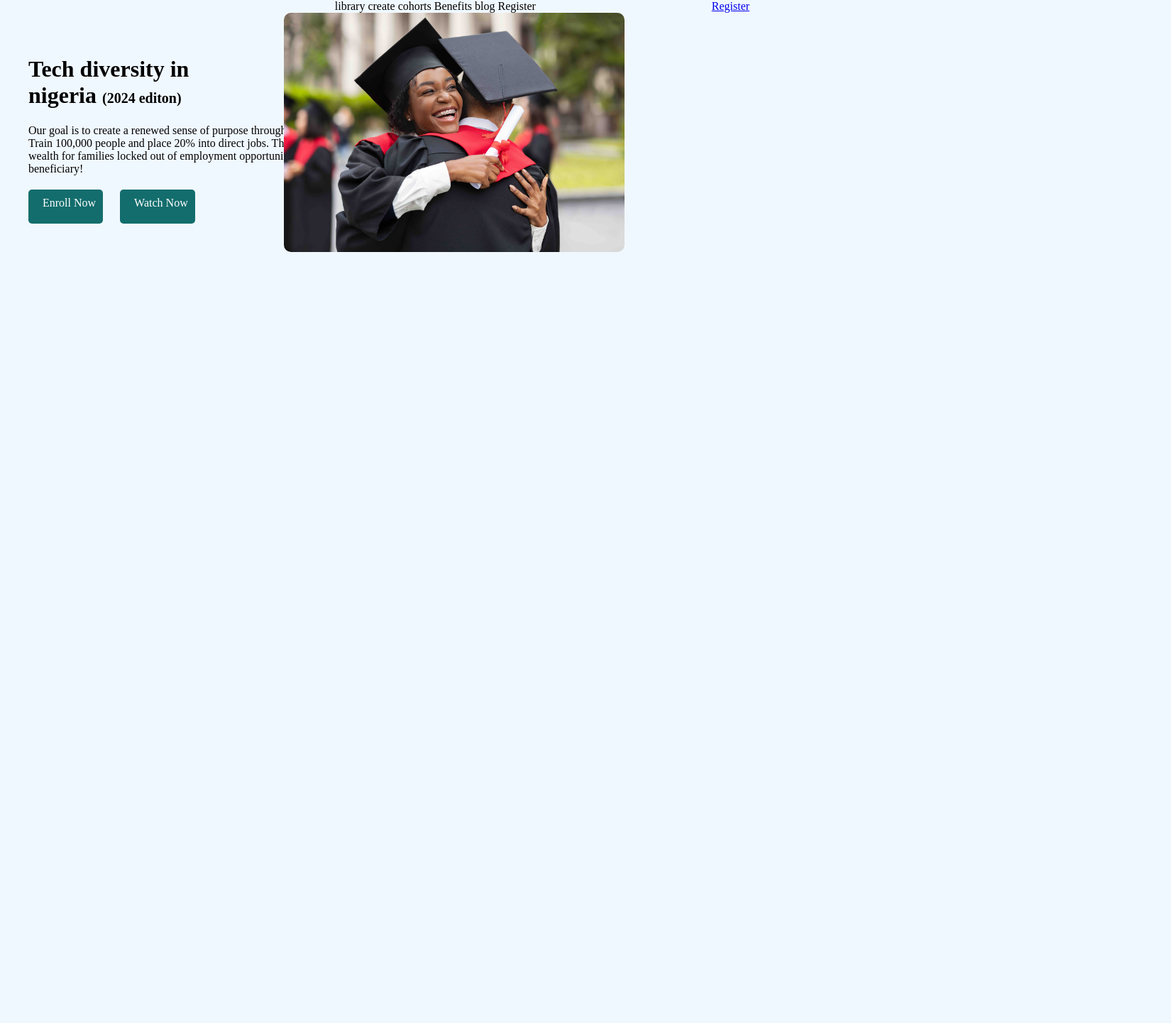
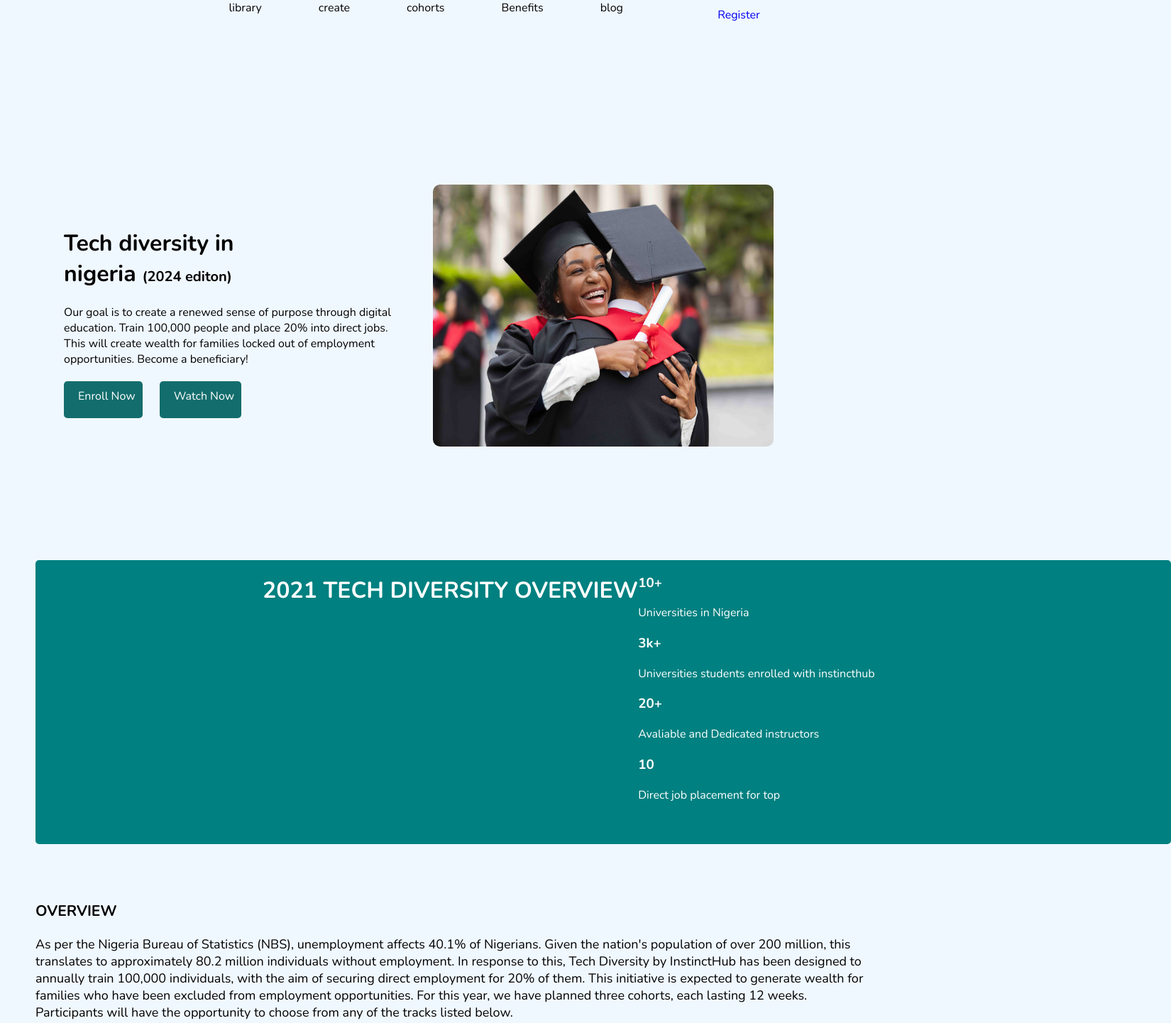
Before and after one commit to FIRE-CHROME/TDN-CSS, a plain HTML site: page index.html in a window 1280 px wide. Shown: the top 1441 px of the page at 71% size, 1650 px wide, since content can reach past the window. Before the commit the page ends 800 px from the top, so only its background shows below. Drawn offline with nearby package versions, Linux system fonts and the light colour scheme; files whose address does not match are found by name.

Commit message:
third commit

```diff
--- a/assests/css/style.css
+++ b/assests/css/style.css
@@ -1,23 +1,51 @@
+*{
+   font-family: nunito, sans-serif;
+}
 body{
   background-color: aliceblue;
   margin: 0;
-  padding: 0;
+  padding-left: 50px;
+  padding-right: 50px;
   justify-content: center;
   align-items: center;
   height: 100vh;
 }
+
 /* Navbar Styling Start Here*/
 .wrapper{
     display: flex;
     justify-content: space-evenly;
-gap: 1.5rem;
+   gap: 1.5rem;
+  height: 60px;
+  margin-bottom: 200px;
+  align-self: center;
+  padding-left: 50px;
+  padding-right: 50px;
+  overlay: 9px;
 }
 .icon img{
-    width: 10rem;
+    width: 15rem
+}
+.navlinks{
+    justify-content: space-around;
+    display: flex;
+    gap: 5rem;
 }
 .navlinks a{
     text-decoration: none;
     color: black;
+    gap: 1.5rem;
+}
+.navbutton{
+    border-color:teal ;
+    padding-left:10px ;
+    padding-right: 10px;
+    padding-top:10px;
+    padding-bottom: 10px;
+    border-radius: 5px;
+}
+.navbutton a{
+    text-decoration: none;
 }
 
 /* / first section styling begin here */
@@ -30,7 +58,7 @@
     padding: 40px;
     max-width: 50%;
 }
-.text {
+.text h1{
     width: 20rem;
 }
  .edition{
@@ -57,11 +85,39 @@
      justify-content: right;
      align-items: right;
 }
-.grid {
-    max-width:700%;
+.grid a{
+    max-width:70%;
 }
 .grid img{
     width: 30rem;
     height: 100%;
-    border-radius: 10px;
+    border-radius: 10px
 }
+/* second class start here */
+
+.container {
+    display: flex;
+    margin-top: 10rem;
+    text-decoration: none;
+    border-radius: 5px;
+    background-color: teal;
+    height: 50vh;
+    width: 100rem;
+    justify-content: left;
+
+}
+.head{
+    color: white;
+    margin-left: 20rem;
+}
+.para{
+    color: white;
+    padding-bottom: 100rem;
+}
+
+.head2 {
+    color: black;
+    margin-top: 5rem;
+
+    font-size: 18px;
+}
--- a/index.html
+++ b/index.html
@@ -4,20 +4,22 @@
     <meta charset="UTF-8">
     <meta name="viewport" content="width=device-width, initial-scale=1.0">
     <title>welcome to css project</title>
+    <link rel="preconnect" href="https://fonts.googleapis.com">
+    <link rel="preconnect" href="https://fonts.gstatic.com" crossorigin>
+    <link href="https://fonts.googleapis.com/css2?family=Nunito:ital,wght@0,200..1000;1,200..1000&display=swap" rel="stylesheet">
     <link rel="stylesheet" href="/TDN CSS/assests/css/style.css">
 </head>
 <header>
-    <nav class="wrapper">
-<div class="icon">
-<img src="/TDN CSS/assests/img/icon5.svg" alt="">
-</div>
+  <nav class="wrapper">
+  <div class="icon">
+   <img src="/TDN CSS/assests/img/icon5.svg" alt="">
+ </div>
 <div class="navlinks">
     <a href="#">library</a>
     <a href="#">create</a>
     <a href="#">cohorts</a>
     <a href="#">Benefits</a>
     <a href="#">blog</a>
-    <a href="#">Register</a>
 </div>
 <div class="navbutton">
     <a href="#">Register</a>
@@ -34,10 +36,39 @@
 <a href="#" class="meta2"> Watch Now</a>
 </div>
 </div>
-
 <div class="grid">
     <img src="/TDN CSS/assests/img/girl.jpeg" alt="first">
 </div>
+</div>
+<!-- second class start here -->
+
+    <div class="container">
+        <div class="head">
+            <h1>2021 TECH DIVERSITY OVERVIEW</h1>
+              </div>
+            <div class="para">
+            <h3>10+</h3>
+                <p>Universities in Nigeria</p>
+              <h3>3k+</h3>
+            <p> Universities students enrolled with instincthub</p>
+                <h3>20+</h3>
+               <p>Avaliable and Dedicated instructors</p>
+            <h3>10</h3>
+            <p>Direct job placement for top</p>
+            </div>
+    </div>
+<div class="section">
+    <div class="head2">
+        <h3>OVERVIEW</h3>
+        <p></p>As per the Nigeria Bureau of Statistics (NBS), unemployment affects 40.1% of Nigerians. Given the nation's population of over 200 million, this translates to approximately 80.2 million individuals without employment.
+
+        In response to this, Tech Diversity by InstinctHub has been designed to annually train 100,000 individuals, with the aim of securing direct employment for 20% of them. This initiative is expected to generate wealth for families who have been excluded from employment opportunities.
+
+        For this year, we have planned three cohorts, each lasting 12 weeks. Participants will have the opportunity to choose from any of the tracks listed below.
+
+    </div>
+
+
 
 </div>
 </body>
```
